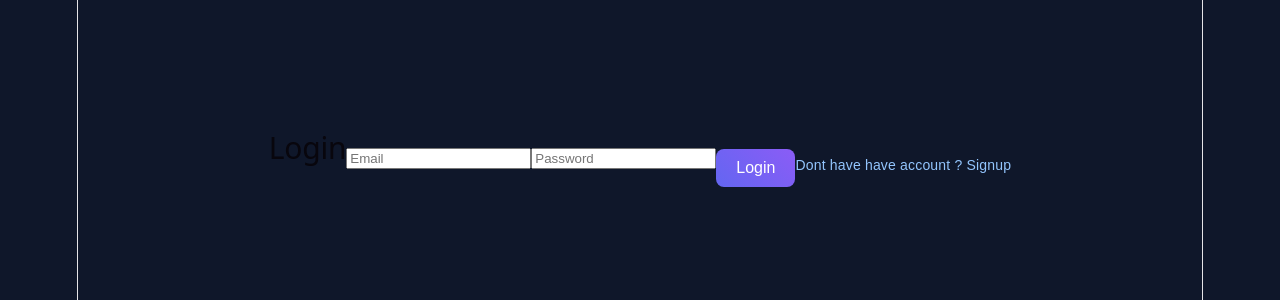
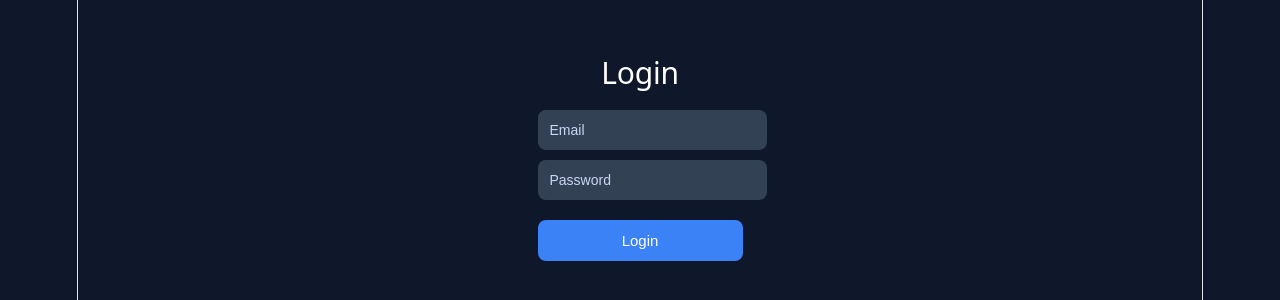
Before and after one commit to Shriyasinghthakurbondili/seat-booking-app, a React (Vite) app in the folder client/: page /login in a window 1280 px wide. Shown: the part 262-562 px from the top of the page. Built offline with nearby package versions, Linux system fonts and the light colour scheme.

Commit message:
Update Login.jsx
Refactor Login component to improve structure and error handling.

```diff
--- a/client/src/Login/Login.jsx
+++ b/client/src/Login/Login.jsx
@@ -1,33 +1,63 @@
-import {useState} from "react"
-import {useNavigate} from "react-router-dom"
+import React, { useState } from "react";
+import { useNavigate } from "react-router-dom";
 
-function Login(){
-    const navigate = useNavigate()
-    const [email,setEmail] = useState("")
-    const [password,setPassword] = useState("")
+function Login() {
+  const [email, setEmail] = useState("");
+  const [password, setPassword] = useState("");
 
-    async function HandleLogin(){
-        await fetch("http://localhost:3000/api/users/login",{
-            method:"POST",
-            header:{
-                "Content-Type" : "application/json"
-            },
-            body:JSON.stringify({email,password})
+  const navigate = useNavigate();
 
-        });
-        alert("Signup successfully")
+  const handleLogin = async (e) => {
+    e.preventDefault();
 
+    try {
+      const res = await fetch("http://localhost:3000/api/users/login", {
+        method: "POST",
+        headers: {
+          "Content-Type": "application/json",
+        },
+        body: JSON.stringify({ email, password }),
+      });
+
+      const data = await res.json();
+
+      if (res.ok) {
+        alert("Login successful");
+        navigate("/seats");
+      } else {
+        alert("data.message");
+      }
+    } catch (error) {
+      console.log(error);
+      alert("Server error");
     }
+  };
 
-    return(
-        <div className="auth-container">
-            <div className="auth-card"/>
-            <h2>Login</h2>
-            <input placeholder="Email" onChange={(e)=>setEmail(e.target.value)} typeof="Email"></input>
-            <input placeholder="Password" onChange={(e)=>setPassword(e.target.password)}></input>
-            <button onClick={HandleLogin}>Login</button>
-            <p className="auth-link" onClick={()=>navigate("/signup")}>Dont have have account ? Signup</p>
-        </div>
-    )
+  return (
+    <div className="auth-container">
+      <form className="auth-card" onSubmit={handleLogin}>
+        <h2>Login</h2>
+
+        <input
+          type="email"
+          placeholder="Email"
+          value={email}
+          onChange={(e) => setEmail(e.target.value)}
+          required
+        />
+
+        <input
+          type="password"
+          placeholder="Password"
+          value={password}
+          onChange={(e) => setPassword(e.target.value)}
+          required
+        />
+
+        <button type="submit">Login</button>
+      </form>
+    </div>
+  );
 }
+
 export default Login;
```
